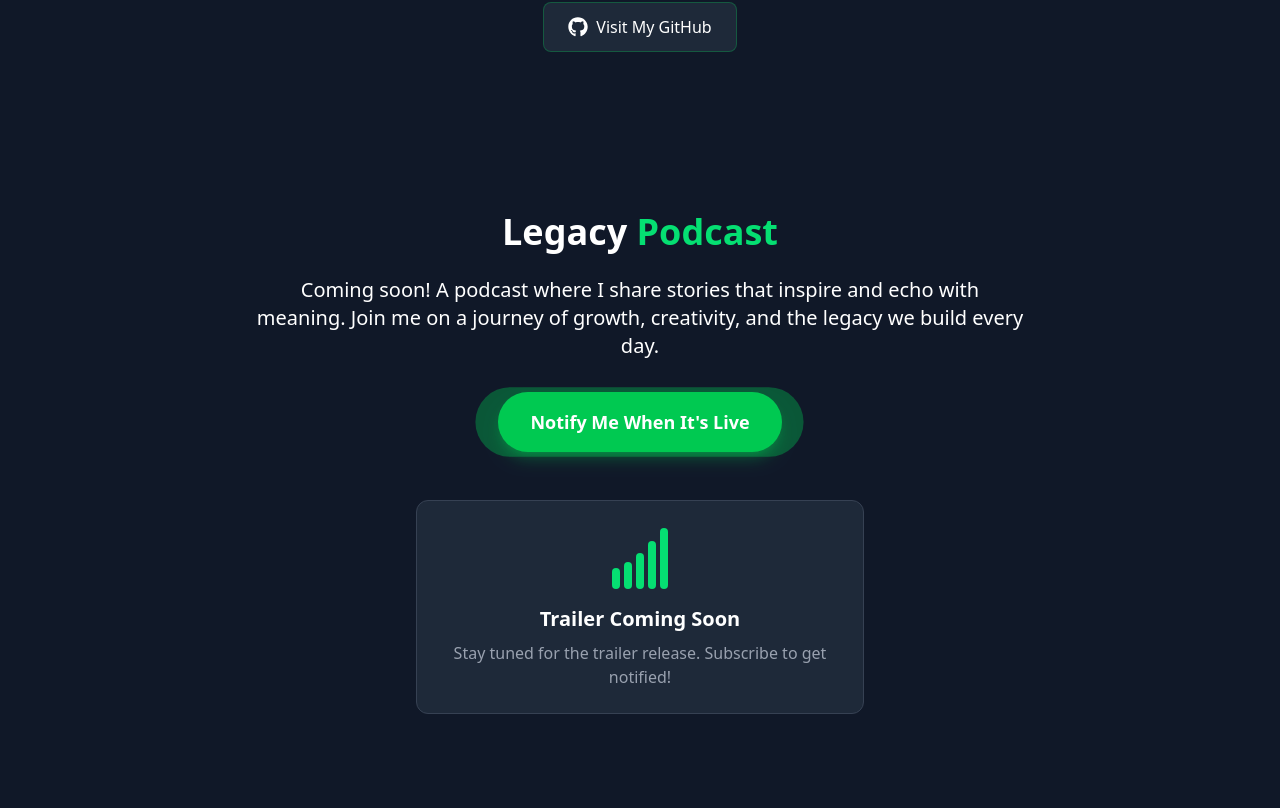
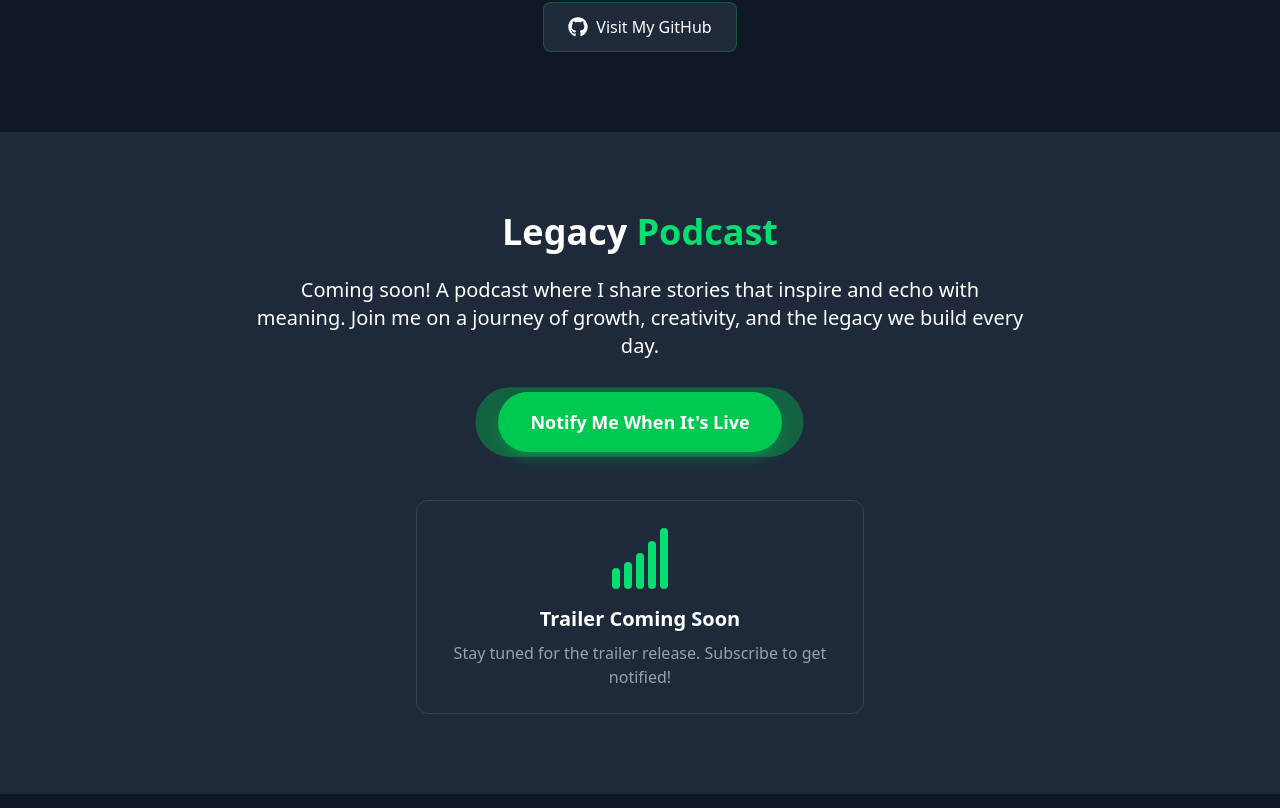
Before and after one commit to romy-dev-hub/xiao-ro-portfolio, a Next.js app: page / in a window 1280 px wide. Shown: the part 4612-5420 px from the top of the page. Built offline with nearby package versions, Linux system fonts and the light colour scheme.

Commit message:
fixed background color

```diff
--- a/components/Podcast/Podcast.jsx
+++ b/components/Podcast/Podcast.jsx
@@ -5,7 +5,7 @@ import { motion } from 'framer-motion';
 
 const Podcast = () => {
   return (
-    <section id="podcast" className="py-20 bg-gray-900">
+    <section id="podcast" className="py-20 bg-gray-800">
       <div className="container mx-auto px-4 text-center">
         <motion.div
           initial={{ opacity: 0, y: 20 }}
```
